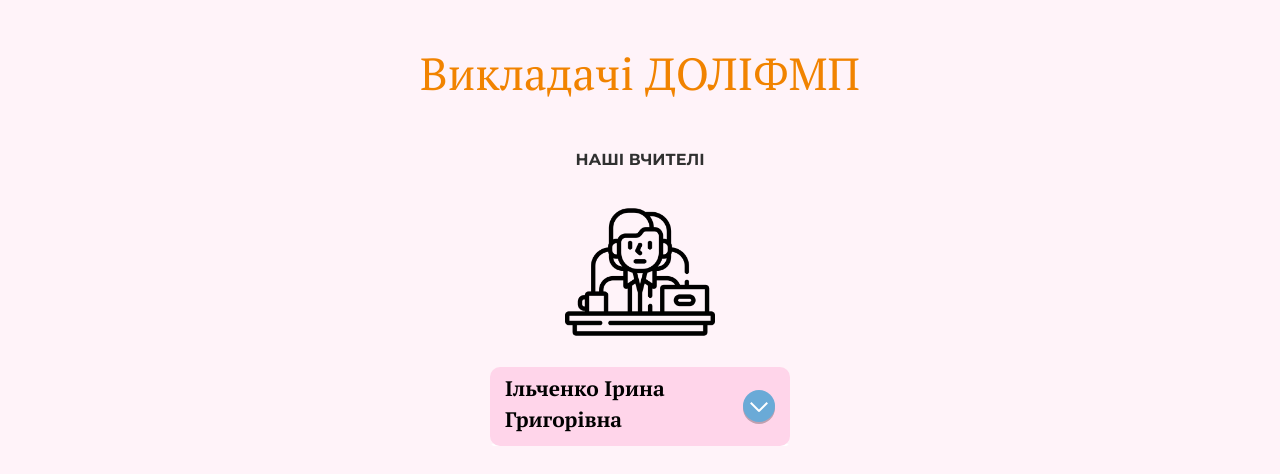
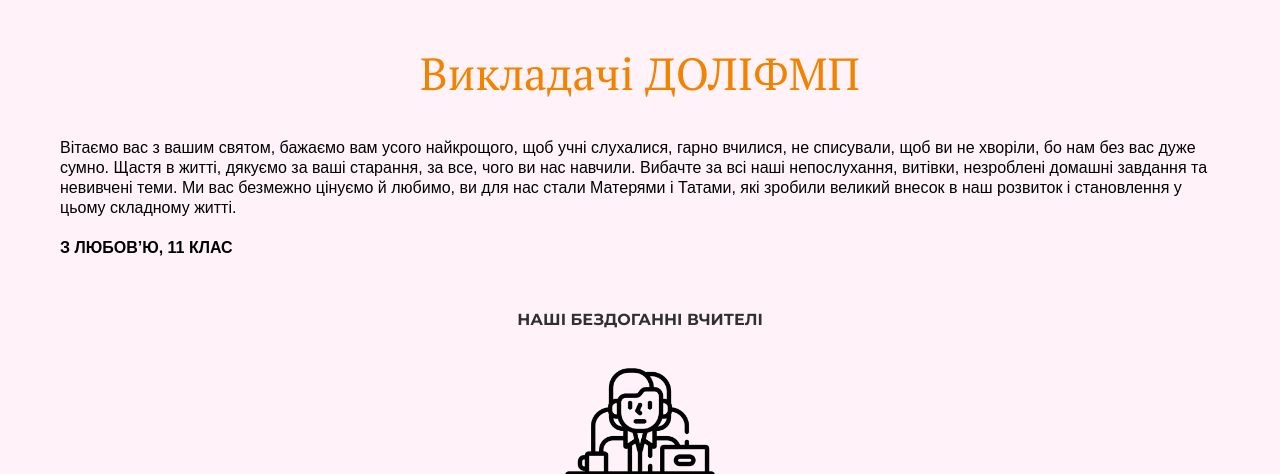
Before and after one commit to akhsegveen/teachersday, a plain HTML site: page index.html in a window 1280 px wide. Shown: the top 474 px of the page. Drawn offline with nearby package versions, Linux system fonts and the light colour scheme.

Commit message:
Update index.html

```diff
--- a/index.html
+++ b/index.html
@@ -11,16 +11,14 @@
         <div class="zag">
           <p>Викладачі ДОЛІФМП</p>
         </div>
-        <div class="rozd">
-          <p>НАШІ ВЧИТЕЛІ</p>
-        </div>
-        <!--
         <div class="main_text">
           <p>
-            В ліцеї працюють 8 кандидатів наук, 7 вчителів-методистів, 12 вчителів вищої категорії. Серед співробітників ліцею – провідні викладачі ДНУ, зокрема, кафедр математичного аналізу, теоретичної фізики, квантової макрофізики, радіофізики, загальної фізики, фізіології людини і тварини, іноземних мов, фізичного виховання.
+            Вітаємо вас з вашим святом, бажаємо вам усого найкрощого, щоб учні слухалися, гарно вчилися, не списували, щоб ви не хворіли, бо нам без вас дуже сумно. Щастя в житті, дякуємо за ваші старання, за все, чого ви нас навчили. Вибачте за всі наші непослухання, витівки, незроблені домашні завдання та невивчені теми. Ми вас безмежно цінуємо й любимо, ви для нас стали Матерями і Татами, які зробили великий внесок в наш розвиток і становлення у цьому складному житті. <br><br> <b>З ЛЮБОВ’Ю, 11 КЛАС</b>
           </p>
         </div>
-        -->
+        <div class="rozd">
+          <p>НАШІ БЕЗДОГАННІ ВЧИТЕЛІ</p>
+        </div>
         <div class="cards">
           <!-- ********* -->
           <div class="card">
@@ -283,7 +281,7 @@
             </div>
             <div class="card-flap flap1">
               <div class="card-description">
-
+                Ірина Анатоліївна - вчитель, з яким вивчення англійської мови було не тільки продуктивним, а і цікавим, старший вчитель. Викладає матеріал, як справжній носій англійської мови.
               </div>
             </div>
           </div>
```
